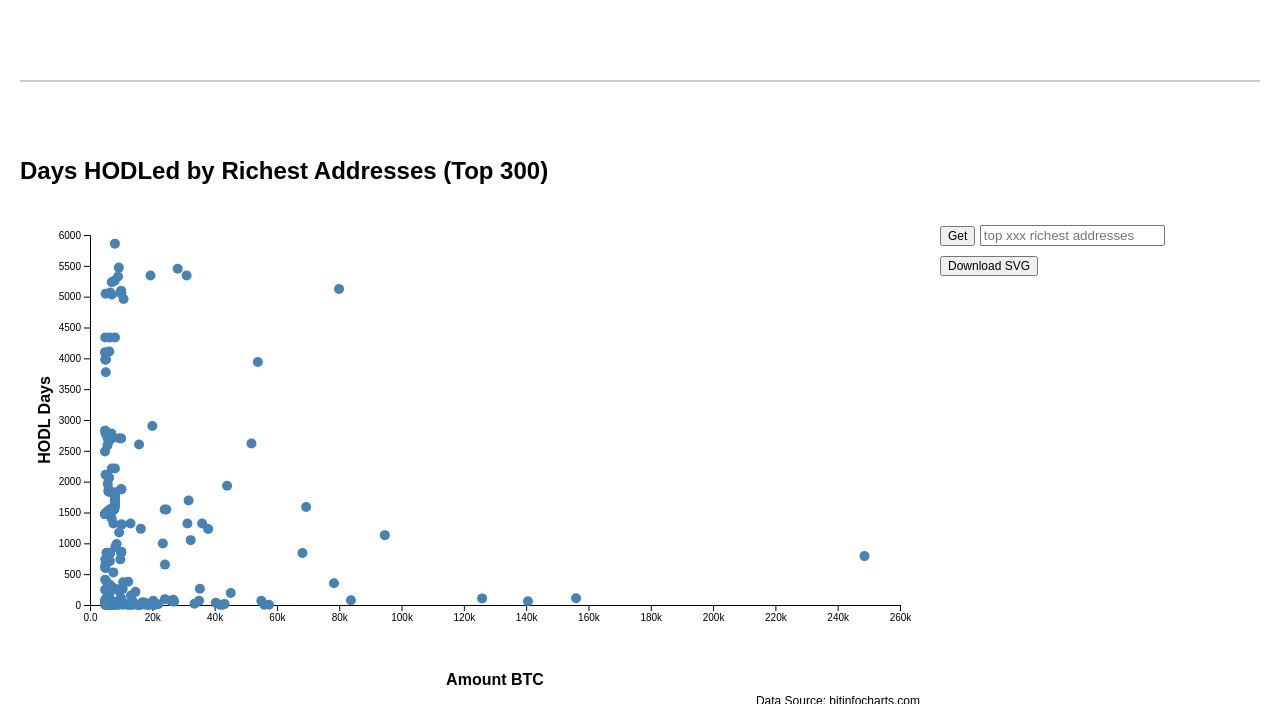
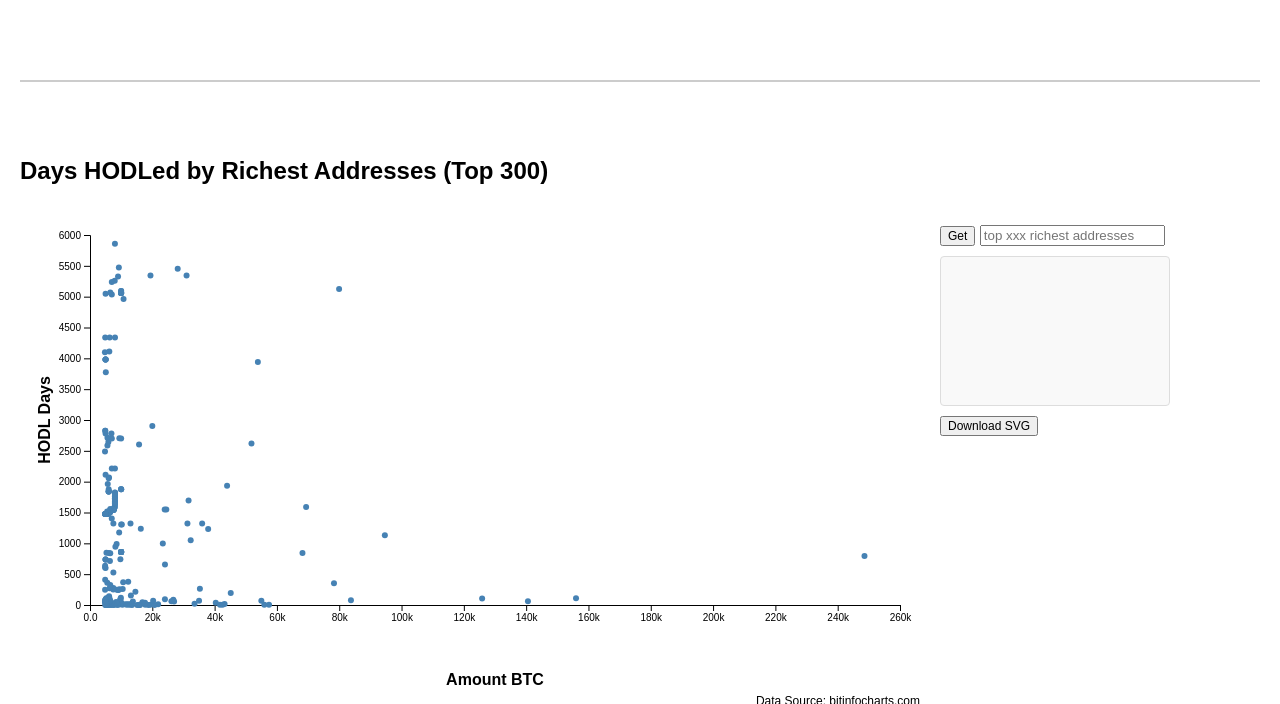
Before and after one commit to Vinnie117/onchain-analytics, a Flask app: page / in a window 1280 px wide. Shown: the part 587-1291 px from the top of the page. Run offline with Flask 3, Linux system fonts and the light colour scheme.

Commit message:
messages for barplot

```diff
--- a/app.py
+++ b/app.py
@@ -1,4 +1,4 @@
-from flask import Flask, render_template, request, jsonify
+from flask import Flask, render_template, request, jsonify, Response, stream_with_context
 import subprocess
 from backend.scrape import scrape_data
 
@@ -15,11 +15,11 @@ def run_script():
     user_input = data.get('user_input', '300')  # Default to 300 if no input
 
     try:
-        scrape_data(user_input=user_input)
-        return jsonify({'message': 'Data updated successfully.'}), 200
-
+        # Stream the data scraping process as server-sent events (SSE)
+        return Response(stream_with_context(scrape_data(user_input)),
+                        content_type='text/event-stream')
     except Exception as e:
-        return jsonify({'message': 'Error occurred while scraping data: ' + str(e)}), 500
+        return f"data: Error occurred: {str(e)}\n\n", 500
 
 if __name__ == '__main__':
     app.run(debug=True)
--- a/backend/helpers.py
+++ b/backend/helpers.py
@@ -28,6 +28,7 @@ def scrape_tables(base_url, table_ids, headers, num_pages, destination):
     for i in range(1, num_pages + 1):
         url = base_url.format("" if i == 1 else f"-{i}")
         print(f"Processing {url}")
+        yield f"Processing {url}"
 
         response = requests.get(url)
         soup = BeautifulSoup(response.content, "html.parser")
--- a/static/css/style.css
+++ b/static/css/style.css
@@ -70,3 +70,26 @@ button {
     font-size: 12px;
     cursor: pointer;
 }
+
+.message-box {
+    width: 100%;
+    min-height: 150px; /* Updated to match the fixed height */
+    max-height: 150px; /* Prevent overflow */
+    overflow-y: auto; /* Enable vertical scrolling */
+    margin-bottom: 10px;
+    padding: 10px;
+    border: 1px solid #ddd;
+    border-radius: 4px;
+    font-size: 14px;
+    color: #333;
+    background-color: #f9f9f9;
+    box-sizing: border-box;
+
+    /* Flexbox settings for message display */
+    display: flex;
+    flex-direction: column; /* Stack messages vertically */
+    gap: 5px; /* Space between messages */
+    white-space: normal; /* Allow text wrapping */
+    text-align: left; /* Align text to the left */
+    align-items: flex-start; /* Make sure all items are left-aligned */
+}
--- a/static/js/scatterplot.js
+++ b/static/js/scatterplot.js
@@ -53,7 +53,7 @@ function updateScatterPlot(dataFile = 'default_rich_list.json', defaultSize = 30
             .attr("class", "point")
             .attr("cx", d => xScatter(d.BTC))
             .attr("cy", d => yScatter(d.HODL_Days))
-            .attr("r", 5)
+            .attr("r", 3)
             .style("fill", "steelblue");
 
         // Y-axis label
@@ -112,27 +112,79 @@ document.getElementById('download-scatter').addEventListener('click', () => {
 });
 
 // Handle "Apply" button click
-const userInput = parseInt(document.getElementById('apply-input').value, 10) || 300;
-
 document.getElementById('apply-button').addEventListener('click', () => {
     const userInput = parseInt(document.getElementById('apply-input').value, 10) || 300;
 
+    const messageContainer = document.getElementById('message-container');
+    messageContainer.textContent = `Starting data fetch for the top ${userInput} richest addresses...`;
+    messageContainer.style.color = '#333';
+
+    const messageHistory = [];
+
+    if (window.abortController) {
+        window.abortController.abort();
+    }
+    window.abortController = new AbortController();
+
     fetch('/run-script', {
         method: 'POST',
-        headers: {
-            'Content-Type': 'application/json',
-        },
+        headers: { 'Content-Type': 'application/json' },
         body: JSON.stringify({ user_input: userInput }),
-    })
-    .then(response => {
-        if (response.ok) {
-            console.log('Data updated successfully.');
-            updateScatterPlot('rich_list.json', userInput); // Reload the scatter plot with new data
-            const h2Element = document.getElementById('hodl-heading');
-            h2Element.textContent = `Days HODLed by Richest Addresses (Top ${userInput})`;
-        } else {
-            console.error('Failed to update data.');
+        signal: window.abortController.signal,
+    }).then(async (response) => {
+        if (!response.ok) {
+            messageContainer.textContent = `Error: ${response.statusText}`;
+            messageContainer.style.color = 'red';
+            return;
         }
-    })
-    .catch(error => console.error('Error:', error));
+
+        const reader = response.body.getReader();
+        const decoder = new TextDecoder('utf-8');
+        let buffer = '';
+
+        while (true) {
+            const { done, value } = await reader.read();
+            if (done) break;
+            buffer += decoder.decode(value, { stream: true });
+
+            const lines = buffer.split('\n\n');
+            buffer = lines.pop();
+
+            for (const line of lines) {
+                if (line.startsWith('data: ')) {
+                    const message = line.substring(6).trim();
+                    console.log('Server message:', message);
+
+                    messageHistory.push(message);
+                    if (messageHistory.length > 5) {
+                        messageHistory.shift();
+                    }
+
+                    messageContainer.innerHTML = messageHistory
+                        .map(msg => `<div>${msg}</div>`)
+                        .join('');
+
+                    if (message.includes('completed')) {
+                        messageContainer.style.color = 'green';
+
+                        // Trigger the old functionality when completed
+                        updateScatterPlot('rich_list.json', userInput); // Update scatter plot
+                        const h2Element = document.getElementById('hodl-heading');
+                        h2Element.textContent = `Days HODLed by Richest Addresses (Top ${userInput})`;
+                    } else if (message.includes('Error')) {
+                        messageContainer.style.color = 'red';
+                    } else {
+                        messageContainer.style.color = '#333';
+                    }
+
+                    messageContainer.scrollTop = messageContainer.scrollHeight;
+                }
+            }
+        }
+    }).catch((error) => {
+        if (error.name !== 'AbortError') {
+            messageContainer.textContent = 'An error occurred while streaming data.';
+            messageContainer.style.color = 'red';
+        }
+    });
 });
--- a/templates/index.html
+++ b/templates/index.html
@@ -36,6 +36,7 @@
                 <input type="text" id="apply-input" placeholder="top xxx richest addresses" style="margin-right: 5px;">
 
             </div>
+            <div id="message-container" class="message-box"></div>
             <button id="download-scatter">Download SVG</button>
         </div>
     </div>
```
Also changed, not shown: backend/scrape.py (+17 -20 lines).
